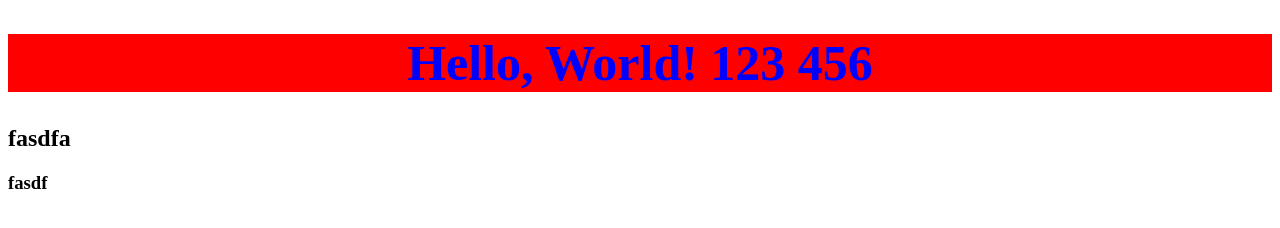
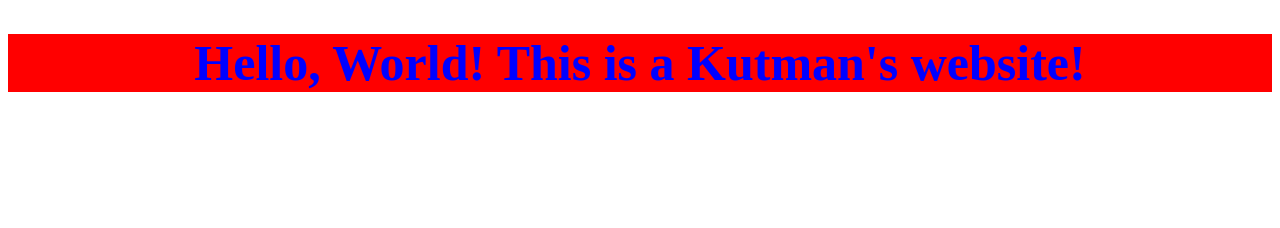
Before and after one commit to jsma3005/test-website, a plain HTML site: page index.html in a window 1280 px wide. Drawn offline with Linux system fonts and the light colour scheme.

Commit message:
change website h1

```diff
--- a/index.html
+++ b/index.html
@@ -9,11 +9,7 @@
 </head>
 <body>
 
-    <h1>Hello, World! 123 456</h1>
-
-    <h2>fasdfa</h2>
-
-    <h3>fasdf</h3>
+    <h1>Hello, World! This is a Kutman's website!</h1>
 
 </body>
 </html>
```
